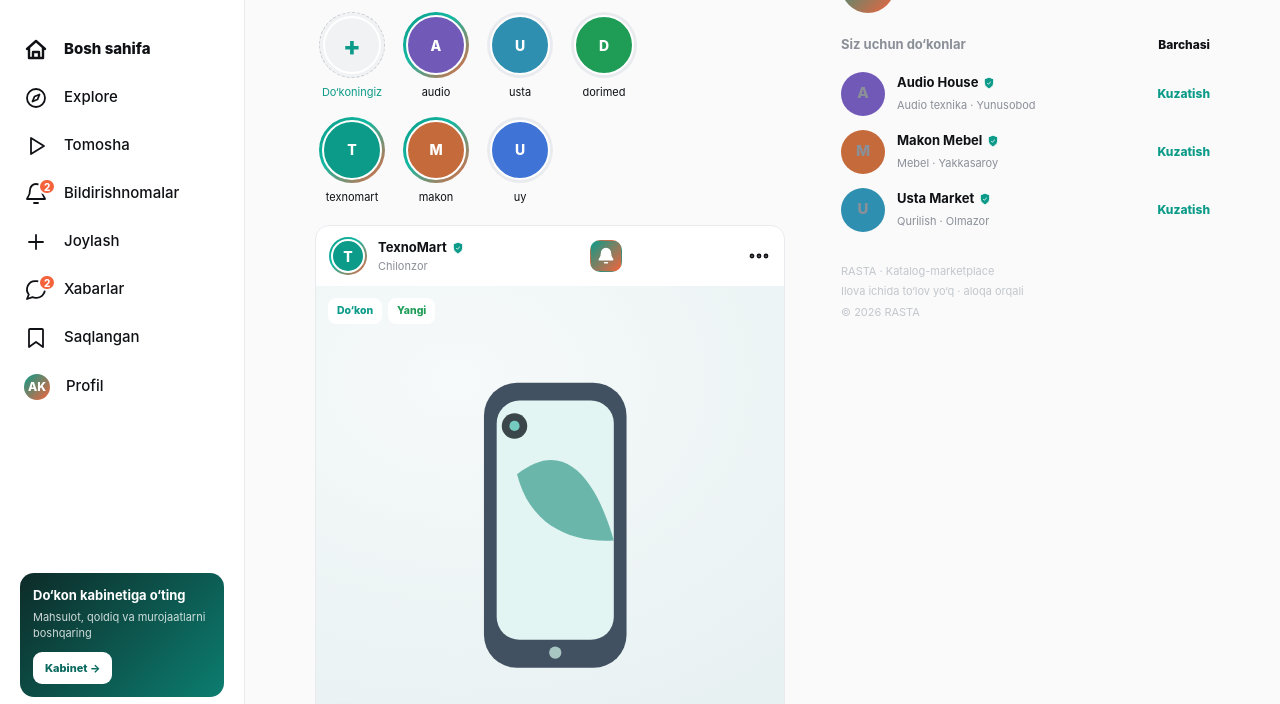
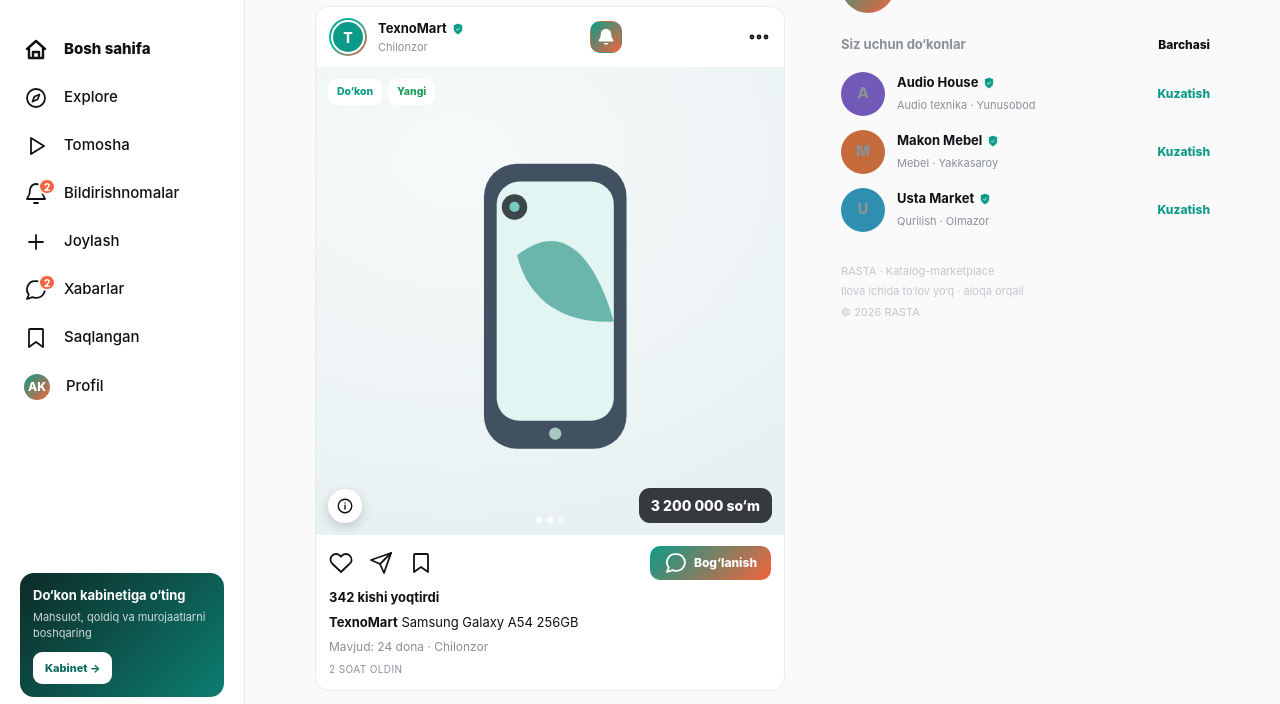
Before and after one commit to xudush92-cmd/RASTA, a plain HTML site: page prototype/rasta-social.html in a window 1280 px wide. Shown: the part 77-781 px from the top of the page. Drawn offline with Linux system fonts and the light colour scheme.

Commit message:
bosh ekran: dumaloq do'kon ikonkalari (story) olib tashlandi, tepada faqat kategoriyalar qoldi

```diff
--- a/prototype/rasta-social.html
+++ b/prototype/rasta-social.html
@@ -671,7 +671,7 @@ function pageShell(content,active){return `<div class="shell">${buyerRail(active
 function feed(){const list=products.filter(p=>S.cat==='Barchasi'||groups[p.id]===S.cat);
  const catsBar=`<div class="chips cat-chips feed-cats">${cats.map(([c,ci])=>`<button class="pill ${S.cat===c?'on':''}" data-cat="${c}">${I(ci)} ${c}</button>`).join('')}</div>`;
  const posts=list.length?list.map(post).join(''):`<div class="empty" style="margin:14px"><span class="empty-ic">${I('search')}</span><h3>«${S.cat}» bo‘yicha e‘lon yo‘q</h3><p>Boshqa kategoriyani tanlang yoki «Barchasi» ni bosing.</p></div>`;
- return buyerShell(`${catsBar}<div class="stories two-row">${'<button class="story"><span class="story-ring add"><span class="story-inner" style="background:var(--soft);color:var(--brand);font-size:26px">+</span></span><small class="plus">Do‘koningiz</small></button>'}${Object.keys(stores).map((s,i)=>story(s,i>2)).join('')}</div>${posts}`,'feed')}
+ return buyerShell(`${catsBar}${posts}`,'feed')}
 
 function explore(){const q=S.q.toLowerCase();let list=products.filter(p=>(S.cat==='Barchasi'||groups[p.id]===S.cat)&&(p.title.toLowerCase().includes(q)||sOf(p).title.toLowerCase().includes(q)||(kw[p.id]||'').includes(q)||groups[p.id].toLowerCase().includes(q)));
  return pageShell(`<div class="searchbar">${I('search')}<input id="exSearch" value="${S.q}" placeholder="Mahsulot, do‘kon, xizmat yoki kategoriya"></div><div class="chips cat-chips">${cats.map(([c,ci])=>`<button class="pill ${S.cat===c?'on':''}" data-cat="${c}">${I(ci)} ${c}</button>`).join('')}</div><div class="chips">${['Barchasi','Do‘kon e‘loni','Shaxsiy e‘lon','Yangi','Ishlatilgan'].map((c,i)=>`<button class="pill ${i===0?'on':''}" data-pill>${c}</button>`).join('')}</div>${list.length?`<div class="explore">${list.map(tile).join('')}</div>`:`<div class="empty"><span class="empty-ic">${I('search')}</span><h3>Natija topilmadi</h3><p>«${S.cat}» bo‘yicha boshqa nom yoki kategoriyani sinab ko‘ring.</p></div>`}`,'explore')}
```
